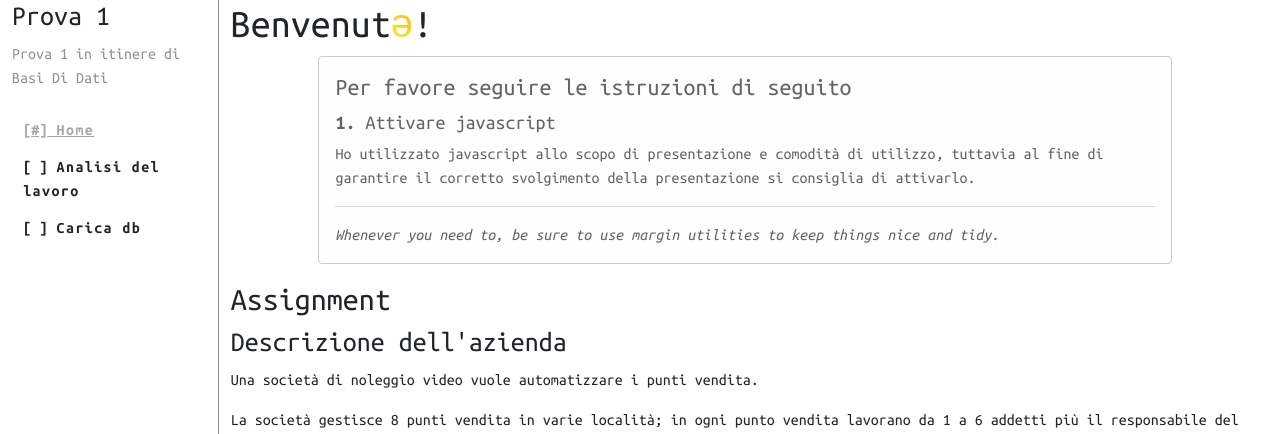
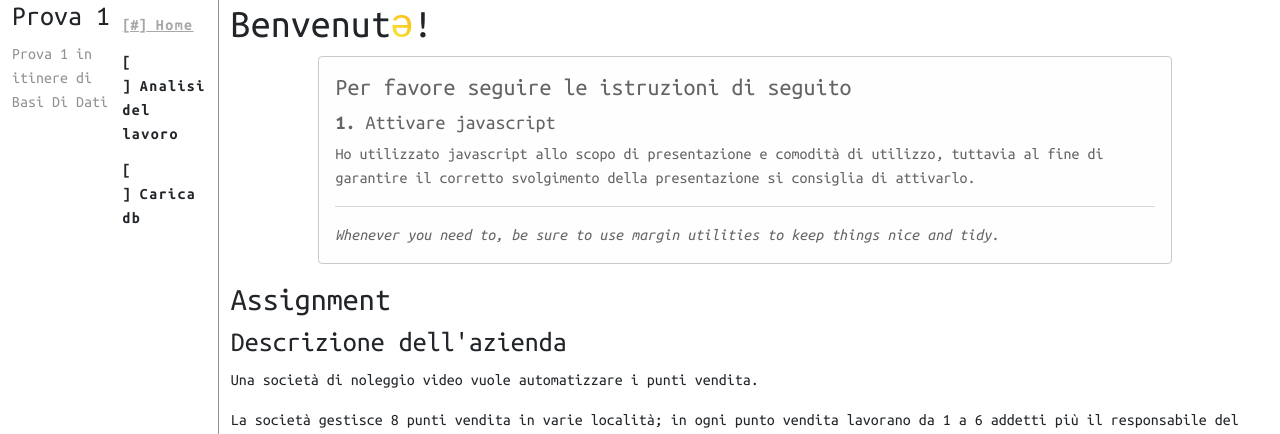
Before and after one commit to marcorossiIT/car-rent-managing-software-assignment, a PHP site: page / in a window 1280 px wide. Shown: the top 434 px of the page. Run offline with PHP 8.4, Linux system fonts and the light colour scheme.

Commit message:
inherited global from sidebar css

```diff
--- a/sidebar.css
+++ b/sidebar.css
@@ -1,3 +1,5 @@
+@import url('./global.css');
+
 #sidebar {
 
     border-right: 1px solid rgb(145, 145, 145);
@@ -73,7 +75,7 @@
     }
 
     #topbar {
-        display: unset;
+        display: inherit;
     }
 }
 
@@ -82,7 +84,7 @@
 
 
     #sidebar {
-        display: unset;
+        display: inherit;
     }
 
     #topbar {
```
